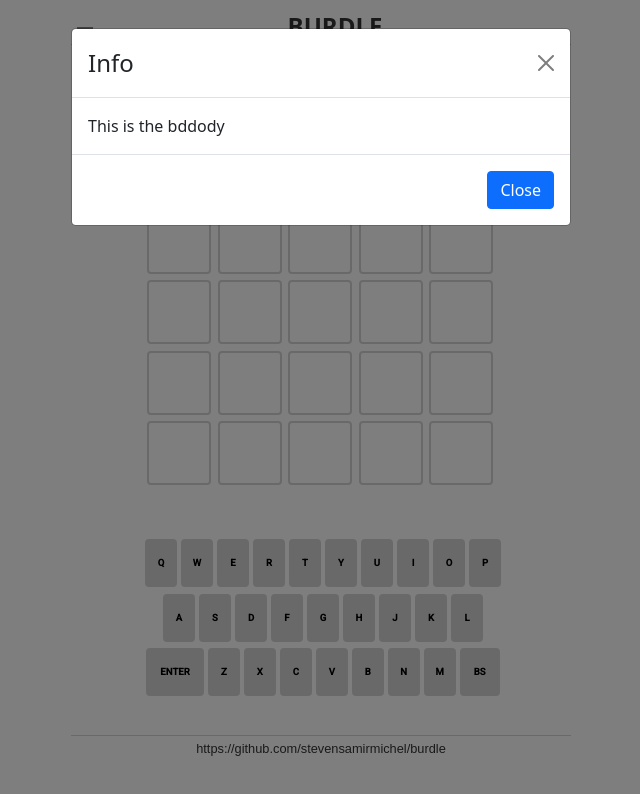
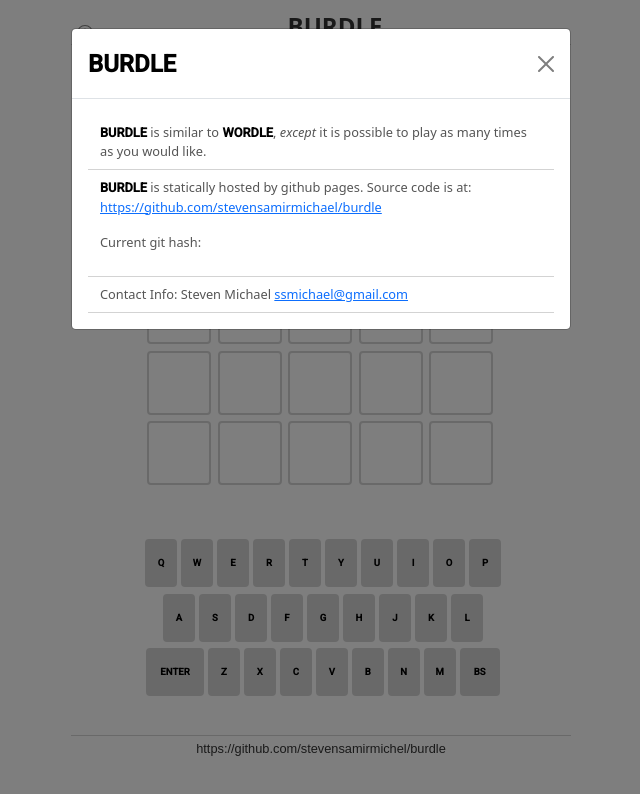
Before and after one commit to ssmichael1/burdle, a Next.js app: page / in a window 1280 px wide. Both pictures are taken after a click on the button 404 px from the left and 30 px from the top of the page. Shown: the top 794 px of the page, without its empty margins (319-959 px from the left). Built offline with nearby package versions, Linux system fonts and the light colour scheme; grey boxes are pictures that could not be loaded.

Commit message:
generate json with git hash after commit

```diff
--- a/components/gamegrid.module.tsx
+++ b/components/gamegrid.module.tsx
@@ -81,7 +81,7 @@ class GameLetter extends React.Component<LetterProps, LetterState> {
                     //c += ` nomatch${this.props.idx}`
                     this.ref.current.classList.add('nomatch')
                 }
-            }, this.props.idx * 200)
+            }, this.props.idx * 250)
         }
 
         return (
@@ -424,11 +424,6 @@ export default class GameGrid extends React.Component<GameProps, GameState> {
                     <Modal.Body>
                         {this.modal_body()}
                     </Modal.Body>
-                    <Modal.Footer>
-                        <Button variant="primary" onClick={this.hideModal}>
-                            Close
-                        </Button>
-                    </Modal.Footer>
                 </Modal>
             </div >
 
--- a/components/infomodal.module.tsx
+++ b/components/infomodal.module.tsx
@@ -7,27 +7,50 @@ interface InfoModalProps {
 }
 interface InfoModalState { }
 
+
+const burdle = () => {
+    return (
+        <span className="burdletext"> BURDLE </span>
+    )
+}
+const wordle = () => {
+    return (
+        <span className="burdletext">WORDLE</span>
+    )
+}
+
 export default class InfoModal
     extends React.Component<InfoModalProps, InfoModalState> {
 
     constructor(props: InfoModalProps) {
         super(props)
     }
+
+
+
     render() {
         return (
             <Modal show={this.props.show} onHide={this.props.hideFunc} backdrop="static"
                 keyboard={false}>
                 <Modal.Header closeButton>
-                    <Modal.Title>Info</Modal.Title>
+                    <Modal.Title>
+                        {burdle()}
+                    </Modal.Title>
                 </Modal.Header>
                 <Modal.Body>
-                    This is the bddody
+                    <div className="container infotext">
+                        {burdle()} is similar to {wordle()}, <i>except</i> it is possible to play as many times as you would like.
+                    </div>
+                    <div className="container infotext">
+                        {burdle()} is statically hosted by github pages.  Source code is at: <a href="https://github.com/stevensamirmichael/burdle">https://github.com/stevensamirmichael/burdle</a>
+                        <p></p>                       <p>Current git hash:</p>
+                    </div>
+                    <div className="container infotext">
+                        Contact Info: Steven Michael <a href="mailto:ssmichael@gmail.com">ssmichael@gmail.com</a>
+                    </div>
+
                 </Modal.Body>
-                <Modal.Footer>
-                    <Button variant="primary" onClick={this.props.hideFunc}>
-                        Close
-                    </Button>
-                </Modal.Footer>
+
             </Modal>
         )
     }
--- a/pages/_app.tsx
+++ b/pages/_app.tsx
@@ -1,6 +1,7 @@
 import '../styles/globals.css'
 import '../node_modules/bootstrap/dist/css/bootstrap.min.css'
 import '../styles/game.scss'
+import '../styles/infobox.scss'
 import type { AppProps } from 'next/app'
 import { useEffect } from "react";
 
--- a/styles/game.scss
+++ b/styles/game.scss
@@ -17,7 +17,7 @@
   0% {
     transform: scale(1, 1);
   }
-  50% {
+  10% {
     transform: scale(1, 0);
     background-color: inherit;
   }
@@ -32,7 +32,7 @@
   0% {
     transform: scale(1, 1);
   }
-  50% {
+  10% {
     transform: scale(1, 0);
     background-color: inherit;
   }
@@ -47,7 +47,7 @@
   0% {
     transform: scale(1, 1);
   }
-  50% {
+  10% {
     transform: scale(1, 0);
     background-color: inherit;
   }
@@ -176,13 +176,13 @@
 
 .letter.match {
   border: 2px solid black;
-  animation: revealmatch .2s cubic-bezier(.36,.07,.19,.97) both;
+  animation: revealmatch .25s cubic-bezier(.36,.07,.19,.97) both;
 }
 .letter.close {
   border: 2px solid black;
-  animation: revealclose .2s cubic-bezier(.36,.07,.19,.97) both;
+  animation: revealclose .25s cubic-bezier(.36,.07,.19,.97) both;
 }
 .letter.nomatch {
   border: 2px solid black;
-  animation: revealnomatch .2s cubic-bezier(.36,.07,.19,.97) both;
+  animation: revealnomatch .25s cubic-bezier(.36,.07,.19,.97) both;
 }
--- /dev/null
+++ b/styles/infobox.scss
@@ -0,0 +1,16 @@
+@import url('https://fonts.googleapis.com/css2?family=Roboto:wght@500&display=swap');
+
+.infotext {
+    color: #555;
+    font-size: 0.8rem;
+    border-bottom: 1px solid lightgray;
+    padding-bottom: 0.5rem;
+    padding-top: 0.5rem;
+}
+
+.burdletext {
+    font-family: Roboto;
+    font-weight: bold;
+    font-size: inherit;
+    color: black;
+}
```
Also changed, not shown: public/info-circle.svg (added), 1 other file (tests, documents, lock files or other folders).
